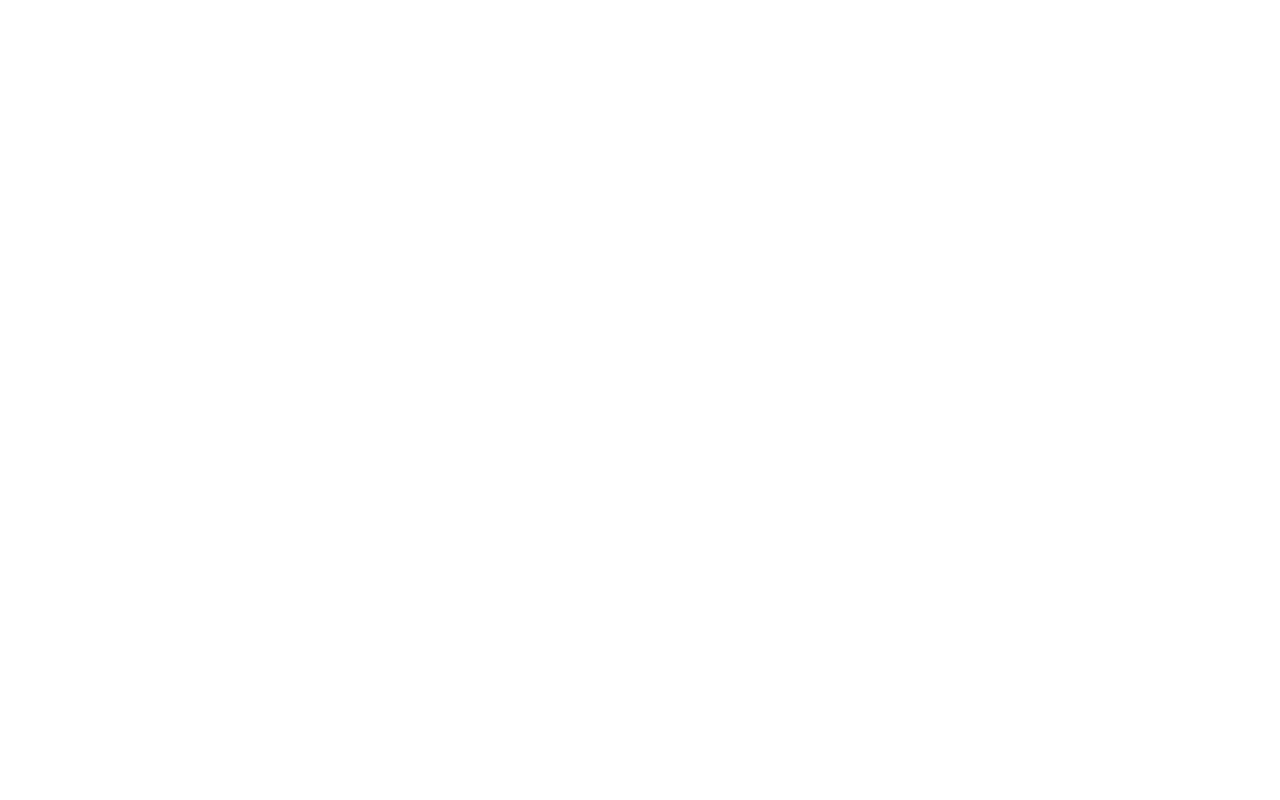
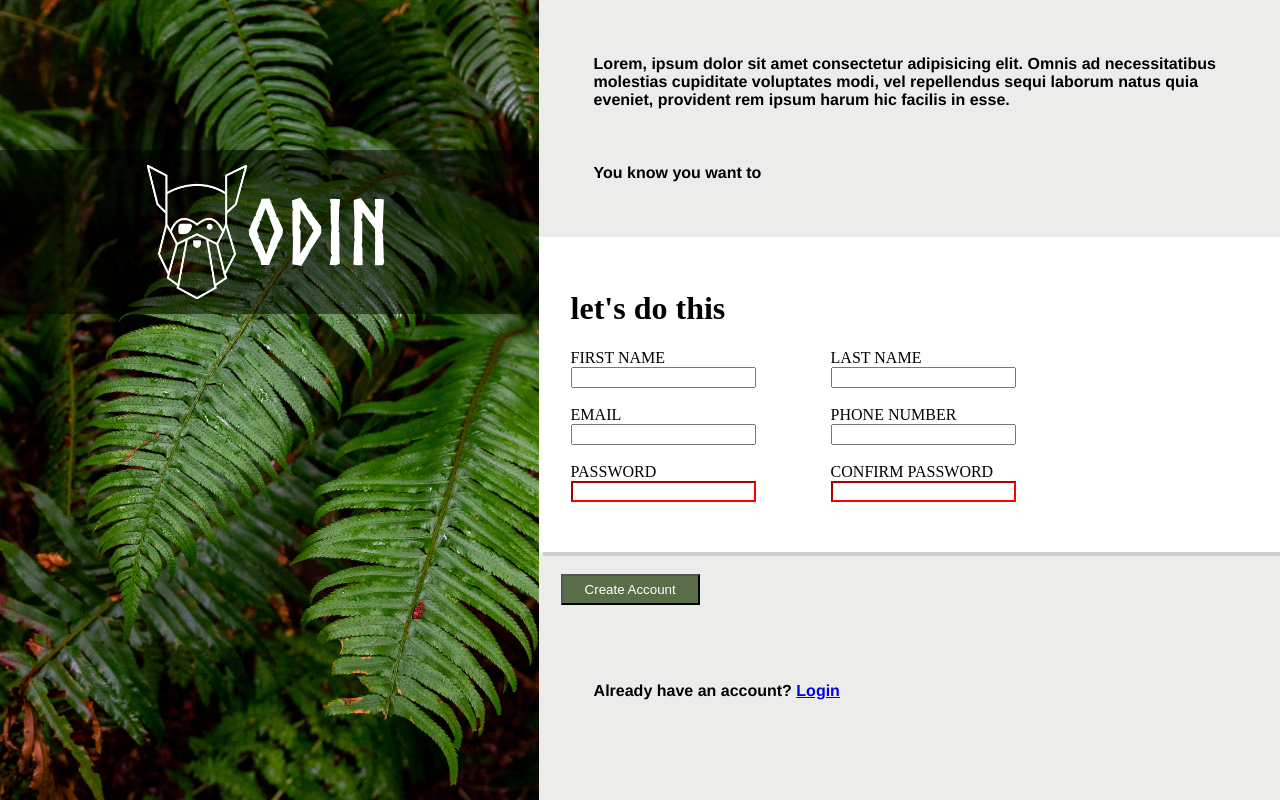
Before and after one commit to natigoat300-lab/Project-Sign-up-Form-, a plain HTML site: page index.html in a window 1280 px wide. Drawn offline with Linux system fonts and the light colour scheme.

Commit message:
Add updated HTML, CSS, images, and font

```diff
--- a/index.html
+++ b/index.html
@@ -3,9 +3,68 @@
 <head>
     <meta charset="UTF-8">
     <meta name="viewport" content="width=device-width, initial-scale=1.0">
-    <title>Document</title>
+    <title>Sign-up</title>
+    <link rel="stylesheet" href="style.css">
 </head>
 <body>
+    <div id="container">
+        <!-- Sidebar with Odin logo -->
+        <div id="sidebar">
+            <div class="logo">
+                <img src="/images/odin-lined.png" alt="">
+                <span>ODIN</span>
+            </div>
+        </div>
 
+        <!-- Main content / form area -->
+        <div id="nonImg">
+            <p class="color">
+                Lorem, ipsum dolor sit amet consectetur adipisicing elit. Omnis ad necessitatibus molestias cupiditate voluptates modi, vel repellendus sequi laborum natus quia eveniet, provident rem ipsum harum hic facilis in esse.
+            </p>
+            <p class="color">You know you want to</p>
+
+            <!-- Single Form to hold all inputs -->
+            <form action="" method="POST">
+                <div id="whiteBack">
+                    <h1>let's do this</h1>
+                    <div id="fillUser">
+                        <div>
+                            <!-- First Name -->
+                            <label for="first_name">FIRST NAME</label><br>
+                            <input type="text" name="first_name" id="first_name" req><br><br>
+
+                            <!-- Email -->
+                            <label for="user_email">EMAIL</label><br>
+                            <input type="email" name="email" id="user_email"><br><br>
+
+                            <!-- Password -->
+                            <label for="user_password">PASSWORD</label><br>
+                            <input type="password" id="user_password" name="password" required><br><br>
+                        </div>
+
+                        <div>
+                            <!-- Last Name -->
+                            <label for="last_name">LAST NAME</label><br>
+                            <input type="text" id="last_name"><br><br>
+
+                            <!-- Phone Number -->
+                            <label for="user_phNum">PHONE NUMBER</label><br>
+                            <input type="tel" id="user_phNum" required><br><br>
+
+                            <!-- Confirm Password -->
+                            <label for="confirm_pass">CONFIRM PASSWORD</label><br>
+                            <input type="password" name="confirm_password" id="confirm_pass" required>
+                        </div>
+                    </div>
+                </div>
+
+                <!-- Submit Button -->
+                <button type="submit" id="submit">Create Account</button>
+            </form>
+
+            <!-- Login Link -->
+            <p>Already have an account? <a href="#">Login</a></p>
+        </div>
+    </div>
 </body>
 </html>
--- a/style.css
+++ b/style.css
@@ -0,0 +1,84 @@
+
+html, body {
+    width: 100%;
+    height: 100%;
+    margin: 0;
+    padding: 0;
+}
+#container {
+    display: flex;
+}
+p {
+    font-weight: bold;
+    margin: 55px;
+    font-family: 'Franklin Gothic Medium', 'Arial Narrow', Arial, sans-serif;
+
+}
+#fillUser {
+    display: flex;
+    gap: 75px;
+}
+
+#confirm_pass:valid {
+    border-color: green;
+}
+#confirm_pass:invalid {
+    border-color:red;
+}
+#user_password:valid {
+    border-color: green;
+}
+#user_password:invalid {
+    border-color:red;
+}
+
+
+body {
+    background-color: lab(90.41% -1.04 1.82 / 0.658);
+}
+
+#sidebar {
+  width: 100%;
+  height: 100vh;
+  background: url("/images/halie-west-25xggax4bSA-unsplash (2).jpg") center/cover;
+  align-items: flex-start;
+}
+
+.logo {
+  display: flex;
+  align-items: center;
+  justify-content: center;
+  padding: 15px 25px;
+  background: rgba(0,0,0,0.5);
+  margin-top: 150px;
+  margin-left:auto;
+  margin-right: auto;
+}
+
+.logo img {
+  width: 100px;
+  height: auto;
+}
+@font-face {
+    font-family: myFont;
+    src: url(Norse-Bold.otf);
+}
+.logo span {
+  font-family:myFont,'Cinzel', serif;
+  font-size: 90px;
+  color: white;
+  letter-spacing: 2px;
+}
+
+#submit {
+    color: white;
+    padding: 6px 22px 6px;
+    background-color: #596D48;
+    margin: 22px;
+}
+#whiteBack {
+    background-color: rgb(255, 255, 255);
+    padding: 32px;
+    box-shadow: 4px 4px #d3cece;
+
+}
```
Also changed, not shown: Norse-Bold.otf (added), images/halie-west-25xggax4bSA-unsplash (2).jpg (added), images/odin-lined.png (added), images/report.png (added).
